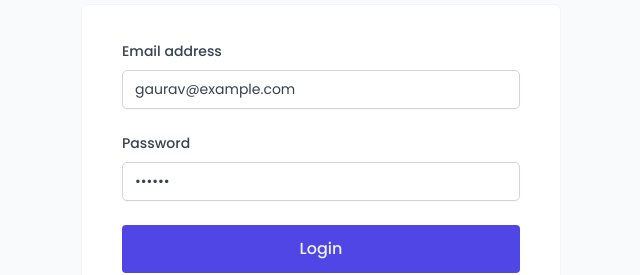
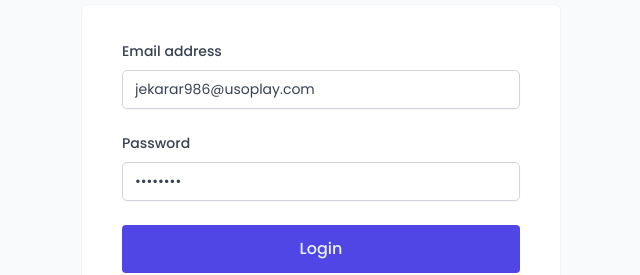
Before and after one commit to Gauravjoshi321/insider-chekin, a React (Vite) app: page /login in a window 1280 px wide. Shown: the part 345-620 px from the top of the page, without its empty margins (319-959 px from the left). Built offline with nearby package versions, Linux system fonts and the light colour scheme; a web font is replaced by a local one.

Commit message:
completed with updating i think

```diff
--- a/src/features/authentication/LoginForm.jsx
+++ b/src/features/authentication/LoginForm.jsx
@@ -7,8 +7,8 @@ import { useLogin } from "./useLogin";
 import SpinnerMini from "../../ui/SpinnerMini";
 
 function LoginForm() {
-  const [email, setEmail] = useState("gaurav@example.com");
-  const [password, setPassword] = useState("gaurav");
+  const [email, setEmail] = useState("jekarar986@usoplay.com");
+  const [password, setPassword] = useState("12345678");
 
   const { login, isLoggingIn } = useLogin();
 
--- a/src/features/authentication/SignupForm.jsx
+++ b/src/features/authentication/SignupForm.jsx
@@ -80,6 +80,7 @@ function SignupForm() {
           variation="secondary"
           type="reset"
           disabled={isLoading}
+          onClick={reset}
         >
           Cancel
         </Button>
--- a/src/features/authentication/UpdatePasswordForm.jsx
+++ b/src/features/authentication/UpdatePasswordForm.jsx
@@ -4,7 +4,7 @@ import Form from "../../ui/Form";
 import FormRow from "../../ui/FormRow";
 import Input from "../../ui/Input";
 
-import { useUpdateUser } from "./useUpdateUser";
+import useUpdateUser from "./useUpdateUser";
 
 function UpdatePasswordForm() {
   const { register, handleSubmit, formState, getValues, reset } = useForm();
@@ -13,7 +13,10 @@ function UpdatePasswordForm() {
   const { updateUser, isUpdating } = useUpdateUser();
 
   function onSubmit({ password }) {
-    updateUser({ password }, { onSuccess: reset });
+    updateUser(
+      { password },
+      { onSettled: () => reset }
+    );
   }
 
   return (
@@ -57,7 +60,7 @@ function UpdatePasswordForm() {
         <Button onClick={reset} type="reset" variation="secondary">
           Cancel
         </Button>
-        <Button disabled={isUpdating}>Update password</Button>
+        <Button disabled={isUpdating} onClick={reset}>Update password</Button>
       </FormRow>
     </Form>
   );
--- a/src/pages/Account.jsx
+++ b/src/pages/Account.jsx
@@ -1,3 +1,4 @@
+import UpdatePasswordForm from "../features/authentication/UpdatePasswordForm";
 import UpdateUserDataForm from "../features/authentication/UpdateUserDataForm";
 import Heading from "../ui/Heading";
 import Row from "../ui/Row";
@@ -14,7 +15,7 @@ function Account() {
 
       <Row>
         <Heading as="h3">Update password</Heading>
-        <p>Update user password form</p>
+        <UpdatePasswordForm />
       </Row>
     </>
   );
```
